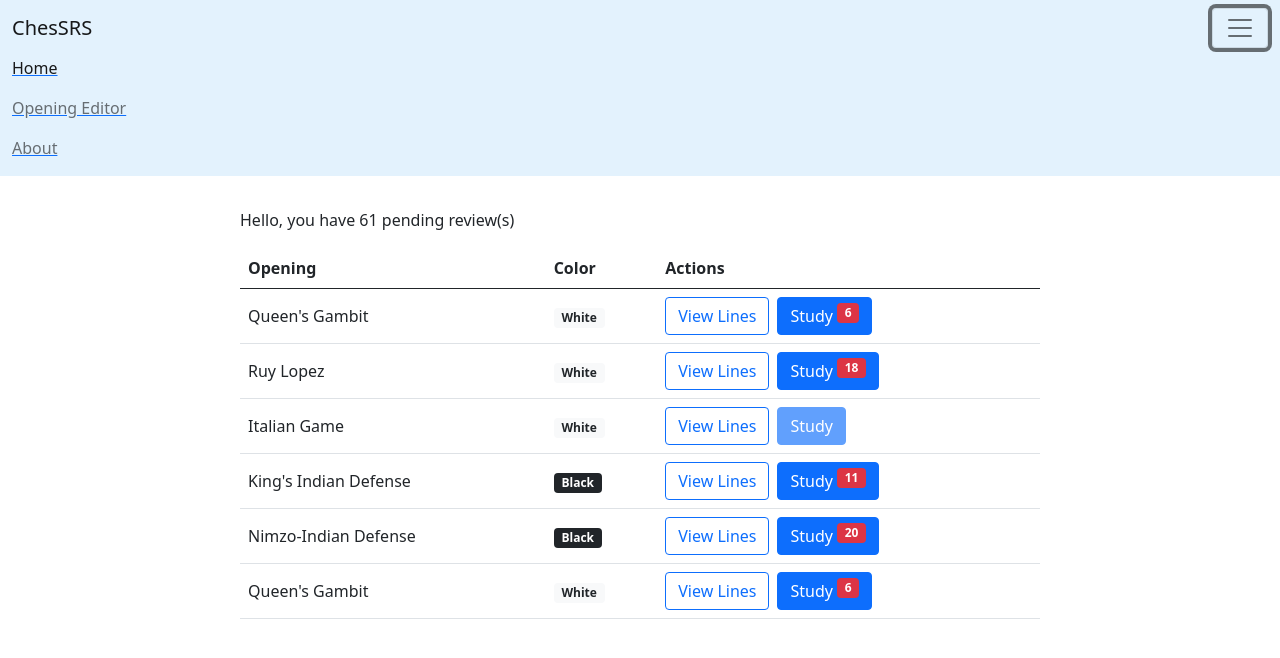
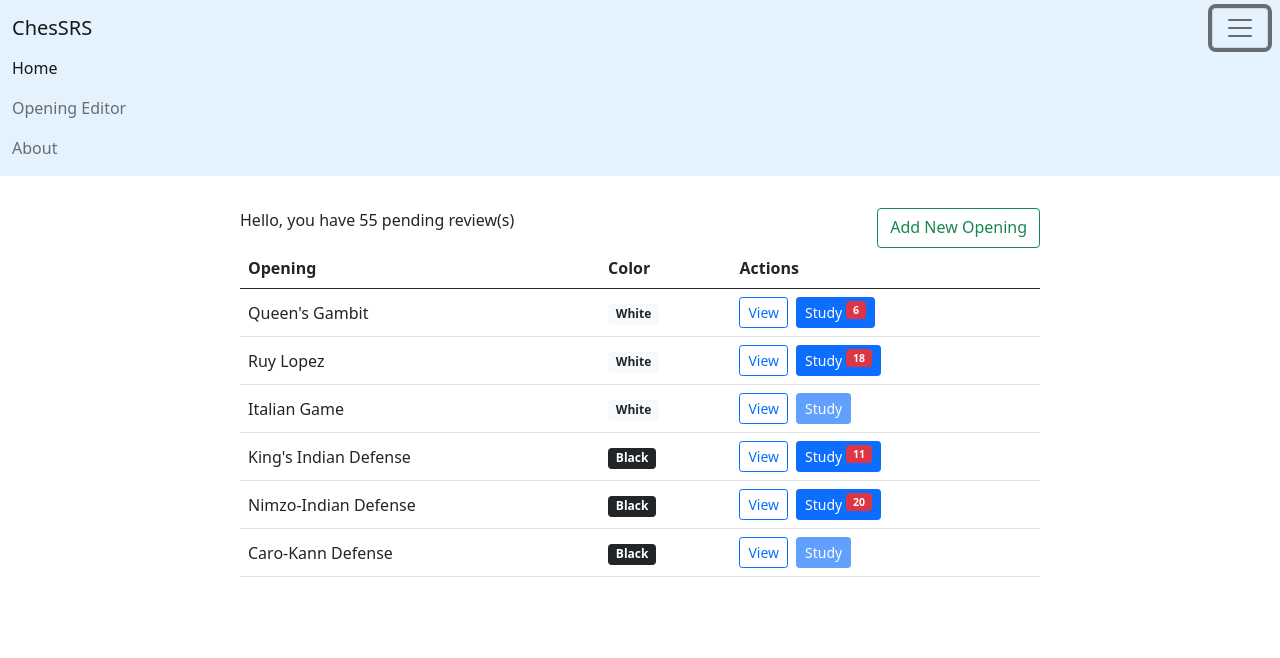
Before and after one commit to CaAlden/ches-srs, a React (Vite) app: page / in a window 1280 px wide. Both pictures are taken after a click on the button "Toggle navigation". Shown: the top 658 px of the page. Built offline with nearby package versions, Linux system fonts and the light colour scheme; what io-ts would draw is missing.

Commit message:
Refactor some of the sitemap to put the opening editor in a more reasonable place

```diff
--- a/src/App.tsx
+++ b/src/App.tsx
@@ -8,7 +8,7 @@ export default function App() {
   return (
     <BrowserRouter>
       <Switch>
-        <Route path="/input">
+        <Route path="/opening/:id">
           <InputPage />
         </Route>
         <Route path="/about">
--- a/src/DashboardPage.tsx
+++ b/src/DashboardPage.tsx
@@ -1,4 +1,5 @@
 import React from 'react';
+import {Link} from 'react-router-dom';
 import Page from './Page';
 
 interface IOpening {
@@ -47,10 +48,10 @@ const openings: IOpening[] = [
   },
   {
     id: '6',
-    name: "Queen's Gambit",
-    color: 'w',
+    name: "Caro-Kann Defense",
+    color: 'b',
     items: [],
-    pendingReviews: 6,
+    pendingReviews: 0,
   },
 ];
 
@@ -58,7 +59,12 @@ const DashboardPage = () => {
   return (
     <Page title="Dashboard">
       <div className="col-8 p-3">
-        <p>Hello, you have {openings.reduce((acc, op) => acc + op.pendingReviews, 0)} pending review(s)</p>
+        <div className="col-12 d-flex justify-content-between">
+          <p>Hello, you have {openings.reduce((acc, op) => acc + op.pendingReviews, 0)} pending review(s)</p>
+          <Link to="/opening/new" className="btn btn-outline-success">
+            Add New Opening
+          </Link>
+        </div>
         <table className="table table-hover align-middle m-0">
           <thead>
             <tr>
@@ -80,8 +86,8 @@ const DashboardPage = () => {
                 </td>
                 <td>
                   <div className="d-flex gap-2">
-                    <button className="btn btn-outline-primary">View Lines</button>
-                    <button className={`d-flex gap-1 btn btn-primary${op.pendingReviews > 0 ? '' : ' disabled'}`}>
+                    <button className="btn btn-outline-primary btn-sm">View</button>
+                    <button className={`d-flex gap-1 btn btn-sm btn-primary${op.pendingReviews > 0 ? '' : ' disabled'}`}>
                       Study
                       {op.pendingReviews > 0 && (
                         <span className="badge bg-danger d-flex align-items-center">{op.pendingReviews}</span>
--- a/src/OpeningInputPage.tsx
+++ b/src/OpeningInputPage.tsx
@@ -6,8 +6,11 @@ import Navigator from './navigator';
 import TabsContainer from './input/Tabs';
 import FENInput from './input/FENInput';
 import PGNInput from './input/PGNInput';
+import {useRouteMatch} from 'react-router';
 
 const InputPage = () => {
+  const route = useRouteMatch<{ id: string }>({ path: '/opening/:id'});
+  const isNew = Boolean(route?.params.id === 'new');
   return (
     <Page title="New Opening Input">
       <div className="col-8 g-3">
@@ -24,9 +27,16 @@ const InputPage = () => {
       </div>
       <div className="p-3 col-4 d-flex">
         <Navigator>
-          <div className="btn-group">
-            <button className="btn btn-primary">Ok</button>
-            <button className="btn btn-danger">Wrong</button>
+          <div className="btn-group justify-content-center flex-grow-1">
+            {isNew ? (
+              <button className="btn btn-primary">Save</button>
+            ) : (
+              <>
+                <button className="btn btn-sm btn-primary">Save</button>
+                <button className="btn btn-sm btn-outline-primary">Revert</button>
+                <button className="btn btn-sm btn-outline-danger">Delete</button>
+              </>
+            )}
           </div>
         </Navigator>
       </div>
--- a/src/Page.tsx
+++ b/src/Page.tsx
@@ -14,25 +14,25 @@ const Page: FC<IProps> = ({ title, children }) => {
     <div className="container-fluid p-0">
       <nav className="navbar navbar-light" style={{ background: '#e3f2fd' }}>
         <div className="container-fluid">
-          <a className="navbar-brand" href="/">ChesSRS</a>
+          <Link className="navbar-brand" to="/">ChesSRS</Link>
           <button className="navbar-toggler" type="button" data-bs-toggle="collapse" data-bs-target="#navbarNav" aria-controls="navbarNav" aria-expanded="false" aria-label="Toggle navigation">
             <span className="navbar-toggler-icon"></span>
           </button>
           <div className="collapse navbar-collapse" id="navbarNav">
             <ul className="navbar-nav">
               <li className="nav-item">
-                <Link to="/">
-                  <a className={`nav-link${active.path === '/' ? ' active' : ''}`} href="/">Home</a>
+                <Link to="/" className={`nav-link${active.path === '/' ? ' active' : ''}`}>
+                  Home
                 </Link>
               </li>
               <li className="nav-item">
-                <Link to="/input">
-                  <a className={`nav-link${active.path === '/input' ? ' active' : ''}`} href="/input">Opening Editor</a>
+                <Link to="/opening/new" className={`nav-link${active.path.startsWith('/opening') ? ' active' : ''}`}>
+                  Opening Editor
                 </Link>
               </li>
               <li className="nav-item">
-                <Link to="/about">
-                  <a className={`nav-link${active.path === '/about' ? ' active' : ''}`} href="/about">About</a>
+                <Link to="/about" className={`nav-link${active.path === '/about' ? ' active' : ''}`}>
+                  About
                 </Link>
               </li>
             </ul>
--- a/src/navigator/PGNExplorer.tsx
+++ b/src/navigator/PGNExplorer.tsx
@@ -86,7 +86,6 @@ function pair(arr: Move[]): Array<[Move | undefined, Move | undefined]> {
 }
 
 const MovesTable: FC<{ moveTree: ImmutableMap<string, MoveTree> }> = ({ moveTree }) => {
-  console.log(moveTree);
   const chunks = useMemo((): Array<[MoveTree, ImmutableMap<string, MoveTree>]> => {
     const arr: Array<[MoveTree, ImmutableMap<string, MoveTree>]> = [];
     if (!moveTree) {
--- a/src/navigator/index.tsx
+++ b/src/navigator/index.tsx
@@ -13,7 +13,7 @@ const Navigator: FC = ({ children }) => {
           <PGNExplorer />
         </li>
         {Children.map(children, (child, i) => (
-          <li className="list-group-item" key={i}>
+          <li className="list-group-item d-flex" key={i}>
             {child}
           </li>
         ))}
```
